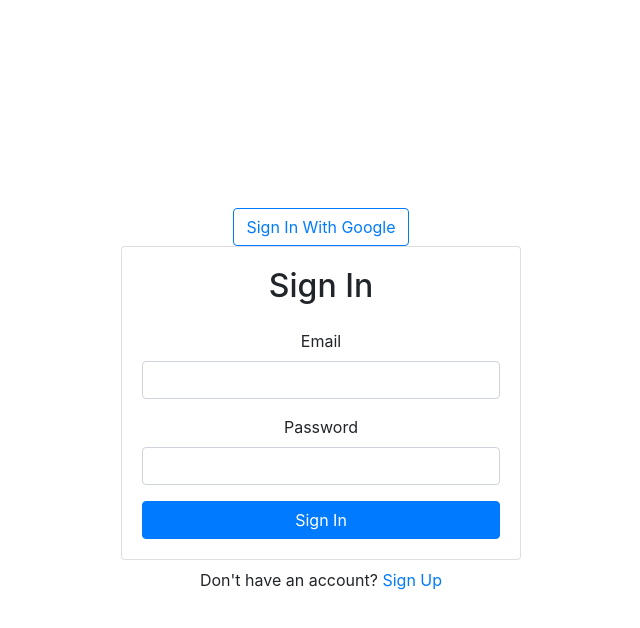
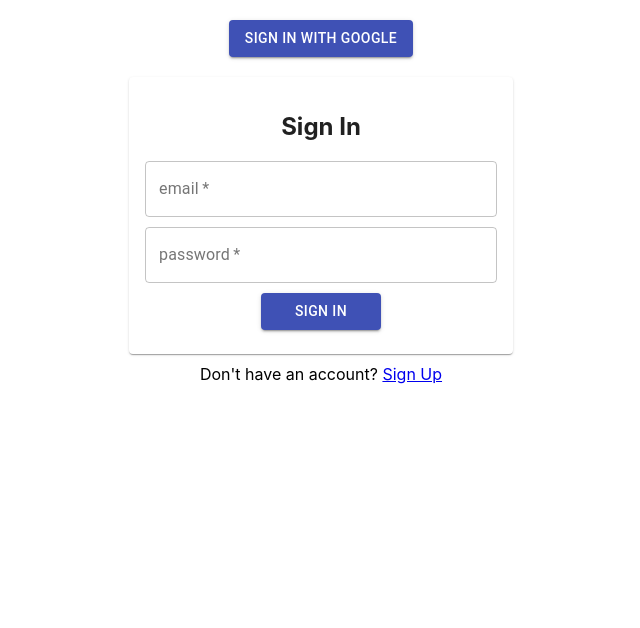
Before and after one commit to StasVitvitskiy/chat, a React (Create React App) app: page /sign-in in a window 1280 px wide. Shown: the top 628 px of the page, without its empty margins (319-959 px from the left). Built offline with nearby package versions, Linux system fonts and the light colour scheme; no server answers.

Commit message:
refactor: replace bootstrap with material-ui

```diff
--- a/package.json
+++ b/package.json
@@ -3,6 +3,9 @@
   "version": "0.1.0",
   "private": true,
   "dependencies": {
+    "@material-ui/core": "^4.11.2",
+    "@material-ui/icons": "^4.11.2",
+    "@material-ui/lab": "^4.0.0-alpha.57",
     "@testing-library/jest-dom": "^5.11.6",
     "@testing-library/react": "^11.2.2",
     "@testing-library/user-event": "^12.3.0",
@@ -11,13 +14,11 @@
     "@types/react": "^16.14.2",
     "@types/react-dom": "^16.9.10",
     "@types/react-redux": "^7.1.14",
-    "bootstrap": "^4.5.3",
     "firebase": "^8.1.1",
     "i": "^0.3.6",
     "node-sass": "^5.0.0",
     "npm": "^6.14.9",
     "react": "^17.0.1",
-    "react-bootstrap": "^1.4.0",
     "react-dom": "^17.0.1",
     "react-firebase-hooks": "^2.2.0",
     "react-redux": "^7.2.2",
--- a/src/App.tsx
+++ b/src/App.tsx
@@ -5,11 +5,12 @@
 import {SignIn} from './SignIn'
 import {SignOut} from "./SignOut";
 import {ChatRoom} from './chatRoom'
-import {Container} from 'react-bootstrap'
+import {Box, Container} from '@material-ui/core'
 import {SignUp} from "./SignUp";
 import {Provider} from "react-redux";
 import {store} from "./store";
 import {AuthenticatedUser, NonAuthenticatedUser} from "./User";
+import {Header} from "./header";
 
 function App() {
   return (
@@ -17,18 +18,18 @@
         <div className="App">
             <AuthProvider>
                 <section>
-                    <Container className="d-flex align-items-center justify-content-center" style={{minHeight: "100vh"}}>
                         <Router>
                             <AuthenticatedUser>
                                 <Switch>
                                     <Route exact path='/'>
+                                        <Header />
                                         <ChatRoom/>
                                         <SignOut/>
                                     </Route>
                                 </Switch>
                             </AuthenticatedUser>
                             <NonAuthenticatedUser>
-                                <div className="w-100" style={{maxWidth: "400px"}}>
+                                <Box display='flex' justifyContent='center' alignItems='center'>
                                     <Switch>
                                         <Route exact path="/sign-in" component={SignIn} />
                                         <Route exact path="/sign-up" component={SignUp} />
@@ -36,10 +37,9 @@
                                             <Redirect to='/sign-in' />
                                         </Route>
                                     </Switch>
-                                </div>
+                                </Box>
                             </NonAuthenticatedUser>
                         </Router>
-                    </Container>
                 </section>
             </AuthProvider>
         </div>
--- a/src/SignIn/SignIn.tsx
+++ b/src/SignIn/SignIn.tsx
@@ -1,8 +1,9 @@
 import React, {ChangeEvent, PureComponent, SyntheticEvent} from "react";
 import {auth} from '../firebase'
 import firebase from "firebase/app";
-import Button from "react-bootstrap/Button";
-import {Alert, Card, Form} from "react-bootstrap";
+import {Box, Button, CardContent} from "@material-ui/core";
+import {Card, TextField} from "@material-ui/core";
+import Alert from '@material-ui/lab/Alert';
 import {Link} from 'react-router-dom'
 import {connect} from "react-redux";
 import {setSignInField, signIn, SignInState, WithSignInState} from "./signInReducer";
@@ -37,29 +38,43 @@
   render() {
     const {email, password, error, loading} = this.props
     return (
-        <div>
-          <Button variant='outline-primary' onClick={this.signInWithGoogle}>Sign In With Google</Button>
+        <Box width='30%'>
+          <Box margin='20px 0'>
+              <Button variant='contained' color='primary' onClick={this.signInWithGoogle}>Sign In With Google</Button>
+          </Box>
           <Card>
-            <Card.Body>
-              <h2 className="text-center mb-4">Sign In</h2>
-              {error && <Alert variant='danger'>{error}</Alert>}
-              <Form onSubmit={this.handleSubmit}>
-                <Form.Group id="email">
-                  <Form.Label>Email</Form.Label>
-                  <Form.Control type="email" value={email} onChange={this.updateField("email")} required />
-                </Form.Group>
-                <Form.Group id="password">
-                  <Form.Label>Password</Form.Label>
-                  <Form.Control type="password" value={password} onChange={this.updateField("password")} required/>
-                </Form.Group>
-                <Button disabled={loading} className="w-100" type='submit'>Sign In</Button>
-              </Form>
-            </Card.Body>
+            <CardContent>
+              <h2>Sign In</h2>
+              {error && <Alert severity='error'>{error}</Alert>}
+              <Box component="form" display="grid" gridRowGap="10px" width='100%' onSubmit={this.handleSubmit}>
+                  <TextField
+                      fullWidth
+                      id='email'
+                      variant='outlined'
+                      label="email"
+                      value={email}
+                      onChange={this.updateField("email")}
+                      required
+                  />
+                  <TextField
+                      fullWidth
+                      id="password"
+                      variant='outlined'
+                      label="password"
+                      value={password}
+                      onChange={this.updateField("password")}
+                      required
+                  />
+                <Box width='120px' display='grid' justifySelf='center'>
+                    <Button variant="contained" disabled={loading} color="primary" type='submit'>Sign In</Button>
+                </Box>
+              </Box>
+            </CardContent>
           </Card>
-          <div className="w-100 text-center mt-2">
+          <Box marginTop='10px'>
             Don't have an account? <Link to='/sign-up'>Sign Up</Link>
-          </div>
-        </div>
+          </Box>
+        </Box>
     )
   }
 })
--- a/src/SignOut/index.tsx
+++ b/src/SignOut/index.tsx
@@ -1,9 +1,9 @@
 import React from 'react'
 import {auth} from "../firebase";
-import Button from "react-bootstrap/Button";
+import {Button} from "@material-ui/core";
 
 export function SignOut() {
     return auth.currentUser && (
-        <Button onClick={() => auth.signOut()}>Sign Out</Button>
+        <Button color="primary" onClick={() => auth.signOut()}>Sign Out</Button>
     )
 }
--- a/src/SignUp/SignUp.tsx
+++ b/src/SignUp/SignUp.tsx
@@ -1,5 +1,7 @@
 import React, {ChangeEvent, SyntheticEvent, useCallback} from "react";
-import {Form, Button, Card, Alert} from "react-bootstrap";
+import {Box, Button, CardContent} from "@material-ui/core";
+import Alert from '@material-ui/lab/Alert';
+import {Card, TextField} from "@material-ui/core";
 import {Link, useHistory} from "react-router-dom";
 import {useDispatch, useSelector} from "react-redux";
 import {signUpStateSelector} from "./signUpSelectors";
@@ -32,31 +34,45 @@
   }
 
   return(
-      <div>
+      <Box width='30%'>
         <Card>
-          <Card.Body>
+          <CardContent>
             <h2 className="text-center mb-4">Sign Up</h2>
-            {error && <Alert variant='danger'>{error}</Alert>}
-            <Form onSubmit={handleSubmit}>
-              <Form.Group id="email">
-                <Form.Label>Email</Form.Label>
-                <Form.Control type="email" value={email} onChange={updateField("email")} required />
-              </Form.Group>
-              <Form.Group id="password">
-                <Form.Label>Password</Form.Label>
-                <Form.Control type="password" value={password} onChange={updateField("password")} required/>
-              </Form.Group>
-              <Form.Group id="password-confirm">
-                <Form.Label>Password Confirmation</Form.Label>
-                <Form.Control type="password" value={confirmPassword} onChange={updateField("confirmPassword")} required/>
-              </Form.Group>
-              <Button disabled={loading} className="w-100" type='submit'>Sign Up</Button>
-            </Form>
-          </Card.Body>
+            {error && <Alert severity='error'>{error}</Alert>}
+            <Box component='form' display='grid' gridRowGap='10px' onSubmit={handleSubmit}>
+                <TextField
+                    id="email"
+                    value={email}
+                    variant='outlined'
+                    label='Email'
+                    onChange={updateField("email")}
+                    required
+                />
+                <TextField
+                    id="password"
+                    variant="outlined"
+                    label="Password"
+                    value={password}
+                    onChange={updateField("password")}
+                    required
+                />
+                <TextField
+                    id="passwordConfirm"
+                    variant="outlined"
+                    label="Password Confirmation"
+                    value={confirmPassword}
+                    onChange={updateField("confirmPassword")}
+                    required
+                />
+                <Box width='120px' display='grid' justifySelf='center'>
+                    <Button variant='contained' disabled={loading} color="primary" type='submit'>Sign Up</Button>
+                </Box>
+            </Box>
+          </CardContent>
         </Card>
-        <div className="w-100 text-center mt-2">
+        <Box marginTop='10px'>
           Already have an account? <Link to='sign-in'>Log In</Link>
-        </div>
-      </div>
+        </Box>
+      </Box>
   )
 }
--- a/src/chatRoom/index.tsx
+++ b/src/chatRoom/index.tsx
@@ -3,7 +3,7 @@
 import {useCollectionData} from "react-firebase-hooks/firestore";
 import firebase from "firebase/app";
 import {ChatMessage} from "../messages";
-import Button from "react-bootstrap/Button";
+import {Button} from "@material-ui/core";
 import airplane from "../media/airplane.png";
 
 export function ChatRoom() {
@@ -44,7 +44,7 @@
             <div ref={dummy as RefObject<HTMLDivElement>}/>
             <form onSubmit={sendMessage} action="">
                 <input value={formValue} onChange={(event => setFormValue(event.target.value))}/>
-                <Button type='submit'>
+                <Button color='primary' type='submit'>
                     <img width='16px' src={airplane} alt=""/>
                 </Button>
             </form>
--- /dev/null
+++ b/src/header/index.tsx
@@ -0,0 +1,96 @@
+import React from 'react';
+import { makeStyles } from '@material-ui/core/styles';
+import AppBar from '@material-ui/core/AppBar';
+import Toolbar from '@material-ui/core/Toolbar';
+import Typography from '@material-ui/core/Typography';
+import IconButton from '@material-ui/core/IconButton';
+import MenuIcon from '@material-ui/icons/Menu';
+import AccountCircle from '@material-ui/icons/AccountCircle';
+import Switch from '@material-ui/core/Switch';
+import FormControlLabel from '@material-ui/core/FormControlLabel';
+import FormGroup from '@material-ui/core/FormGroup';
+import MenuItem from '@material-ui/core/MenuItem';
+import Menu from '@material-ui/core/Menu';
+
+const useStyles = makeStyles((theme) => ({
+    root: {
+        flexGrow: 1,
+    },
+    menuButton: {
+        marginRight: theme.spacing(2),
+    },
+    title: {
+        flexGrow: 1,
+    },
+}));
+
+export function Header() {
+    const classes = useStyles();
+    const [auth, setAuth] = React.useState(true);
+    const [anchorEl, setAnchorEl] = React.useState(null);
+    const open = Boolean(anchorEl);
+
+    const handleChange = (event: any) => {
+        setAuth(event.target.checked);
+    };
+
+    const handleMenu = (event:any) => {
+        setAnchorEl(event.currentTarget);
+    };
+
+    const handleClose = () => {
+        setAnchorEl(null);
+    };
+
+    return (
+        <div className={classes.root}>
+            <FormGroup>
+                <FormControlLabel
+                    control={<Switch checked={auth} onChange={handleChange} aria-label="login switch" />}
+                    label={auth ? 'Logout' : 'Login'}
+                />
+            </FormGroup>
+            <AppBar position="static">
+                <Toolbar>
+                    <IconButton edge="start" className={classes.menuButton} color="inherit" aria-label="menu">
+                        <MenuIcon />
+                    </IconButton>
+                    <Typography variant="h6" className={classes.title}>
+                        Menu
+                    </Typography>
+                    {auth && (
+                        <div>
+                            <IconButton
+                                aria-label="account of current user"
+                                aria-controls="menu-appbar"
+                                aria-haspopup="true"
+                                onClick={handleMenu}
+                                color="inherit"
+                            >
+                                <AccountCircle />
+                            </IconButton>
+                            <Menu
+                                id="menu-appbar"
+                                anchorEl={anchorEl}
+                                anchorOrigin={{
+                                    vertical: 'top',
+                                    horizontal: 'right',
+                                }}
+                                keepMounted
+                                transformOrigin={{
+                                    vertical: 'top',
+                                    horizontal: 'right',
+                                }}
+                                open={open}
+                                onClose={handleClose}
+                            >
+                                <MenuItem onClick={handleClose}>Profile</MenuItem>
+                                <MenuItem onClick={handleClose}>My account</MenuItem>
+                            </Menu>
+                        </div>
+                    )}
+                </Toolbar>
+            </AppBar>
+        </div>
+    );
+}
--- a/src/index.tsx
+++ b/src/index.tsx
@@ -3,7 +3,6 @@
 import './index.css';
 import App from './App';
 import reportWebVitals from './reportWebVitals';
-import 'bootstrap/dist/css/bootstrap.min.css'
 
 ReactDOM.render(
   <React.StrictMode>
```
Also changed, not shown: 1 other file (tests, documents, lock files or other folders).
